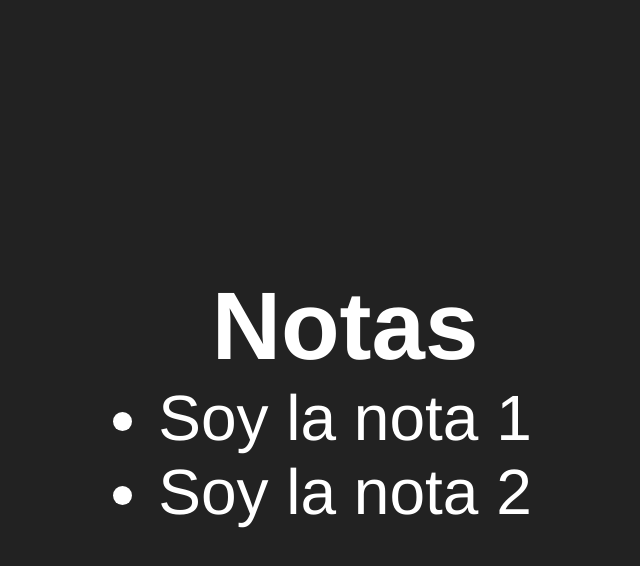
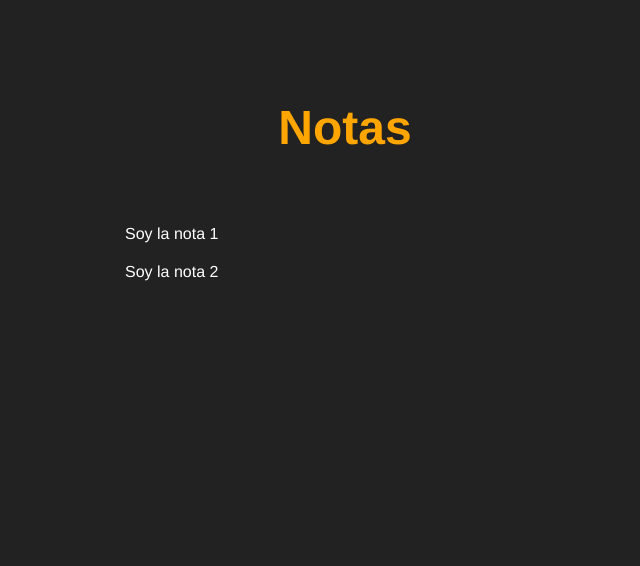
Before and after one commit to FernandoAlmaraz/LISTA_DE_TAREAS, a React (Vite) app: page / in a window 1280 px wide. Shown: the top 566 px of the page, without its empty margins (295-935 px from the left). Built offline with nearby package versions, Linux system fonts and the light colour scheme.

Commit message:
feat: fixing css

```diff
--- a/src/App.jsx
+++ b/src/App.jsx
@@ -1,4 +1,4 @@
-import './App.css'
+//import './App.css'
 import TodoApp from './components/TodoApp'
 import { useState } from 'react';
 
--- a/src/components/TodoApp.jsx
+++ b/src/components/TodoApp.jsx
@@ -1,5 +1,5 @@
 import { useState } from "react";
-
+import styles from './todoApp.module.css'
 
 function TodoApp(){
     const notass = [
@@ -10,9 +10,9 @@
     //map = retorna array
     return (
         <>
-           <h1>Notas</h1>
-           <ul>
-                {notas.map(nota => <li key={nota.id}> {nota.text} </li> )}
+           <h1  className={styles.titulo} > Notas</h1>
+           <ul className={styles.noteList}>
+                {notas.map(nota => <li className={styles.noteItem} key={nota.id}> {nota.text} </li> )}
            </ul>
         </>
     );
--- /dev/null
+++ b/src/components/todoApp.module.css
@@ -0,0 +1,18 @@
+.titulo{
+    font-size: 3rem;
+    color: orange;
+    margin-bottom: 40px;
+    text-align: center ;
+}
+
+.noteList{
+    list-style-type: none;
+    padding: 20px;
+    margin: 0;
+}
+
+.noteItem{
+    display: flex;
+    align-items: center;
+    padding: 10px;
+}
--- a/src/index.css
+++ b/src/index.css
@@ -7,9 +7,10 @@
   background-color: #222;
   color: #fff;
   font-family: 'Franklin Gothic Medium', 'Arial Narrow', Arial, sans-serif;
-  display: grid;
-  place-content: center;
   height: 100dvh;
+  padding: 0 15px;
+  align-items: center;
+
 }
 
 button{
@@ -19,3 +20,9 @@
    margin-right: 10px;
    cursor: pointer;
 }
+
+.containerTodoApp{
+  width: 100%;
+  max-width: 500px;
+  margin: 100px auto 0 auto;
+}
```
